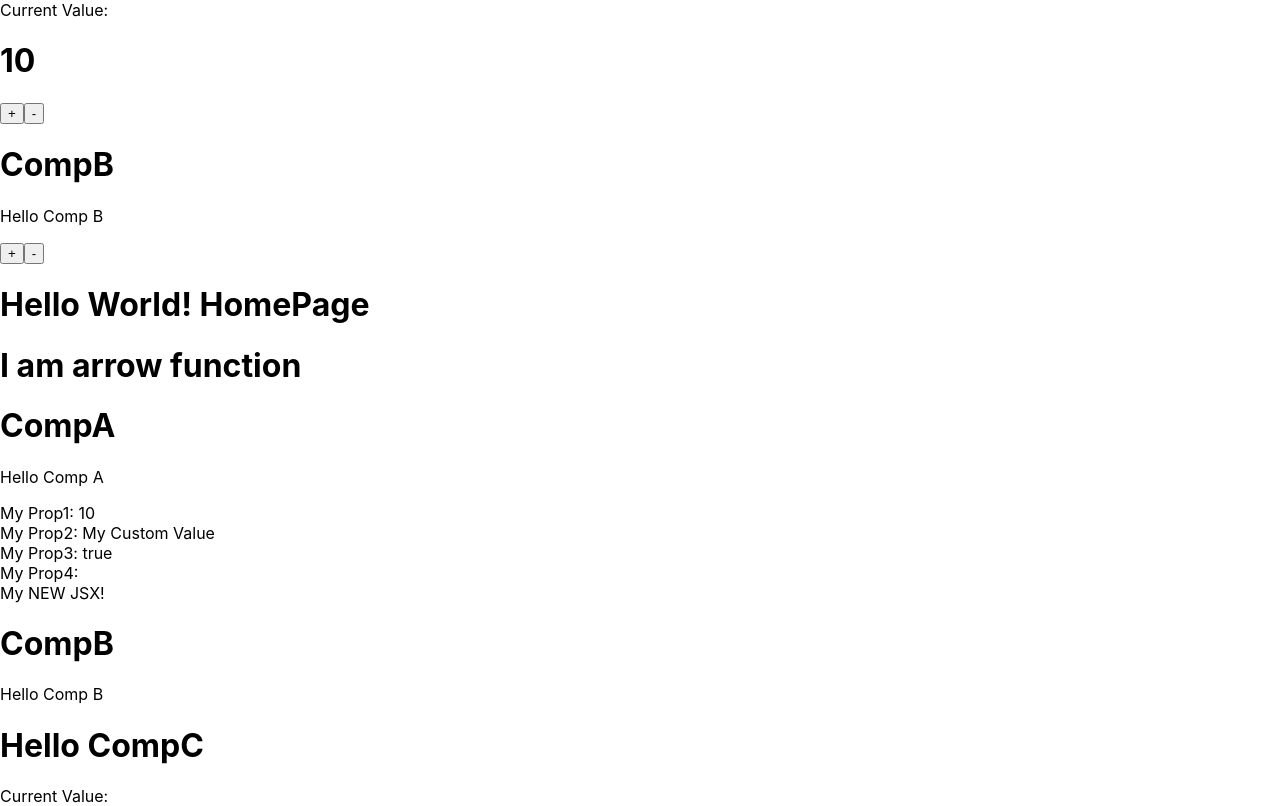
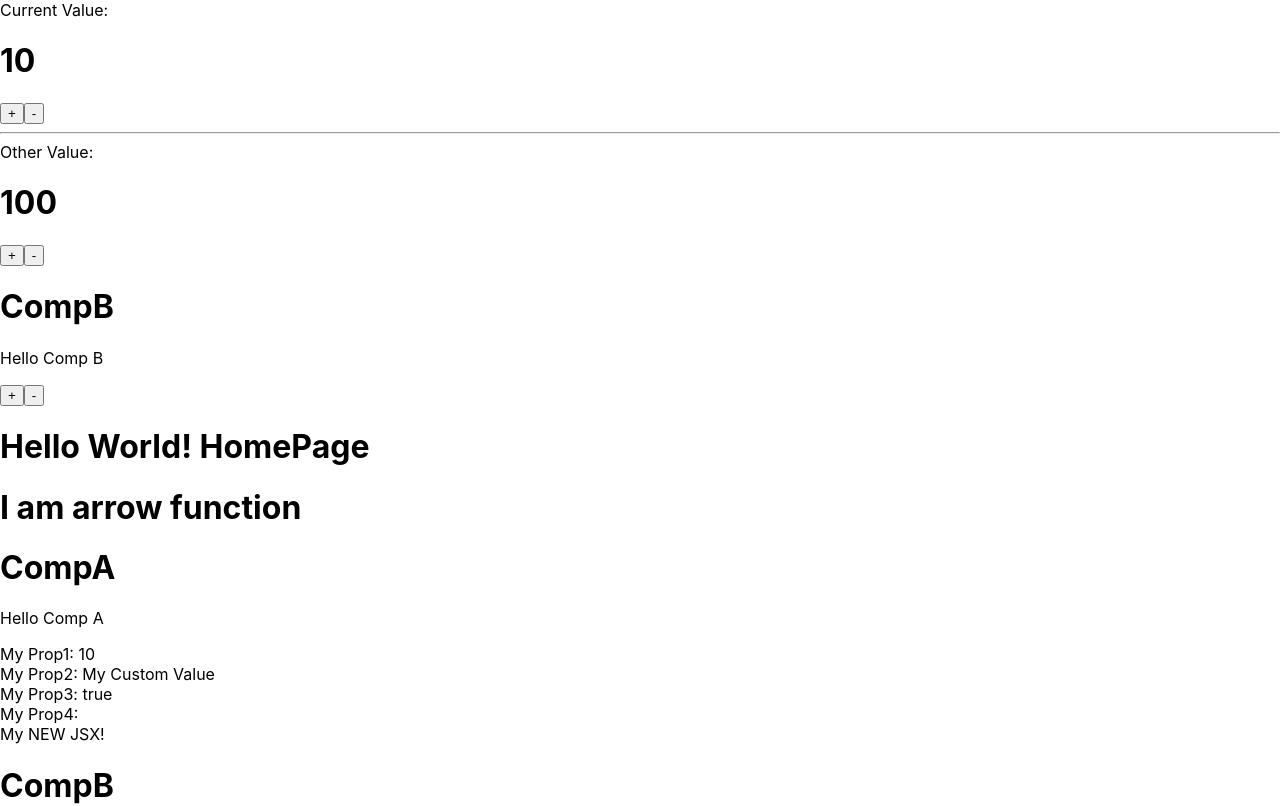
Before and after one commit to lrangelc/nextjs-content-manager-app, a Next.js app: page / in a window 1280 px wide. Shown: the top 806 px of the page. Built offline with nearby package versions, Linux system fonts and the light colour scheme.

Commit message:
Use Effect

```diff
--- a/pages/index.tsx
+++ b/pages/index.tsx
@@ -1,7 +1,7 @@
 // import Head from 'next/head'
 // import Image from 'next/image'
 // import styles from '../styles/Home.module.css'
-import React, { useState } from 'react';
+import React, { useState, useEffect } from 'react';
 
 const ArrowFunction = () => {
   console.log('logging from arrow function');
@@ -13,6 +13,10 @@ const ArrowFunction = () => {
 };
 
 function CompA(props) {
+  useEffect(() => {
+    console.log('CompoA useEffect props.myProp1');
+  }, [props.myProp1]);
+
   return (
     <>
       <ArrowFunction />
@@ -105,6 +109,7 @@ function Home() {
   // console.log(valueState[0]);
 
   const [myValue, setValue] = useState(10);
+  const [myOtherValue, setOtherValue] = useState(100);
 
   const incrementValue = () => {
     console.log(`myValue: ${myValue}`);
@@ -126,11 +131,23 @@ function Home() {
     setValue(myValue + incrementor);
   };
 
+  useEffect(() => {
+    console.log('Use Effect called! myOtherValue');
+  }, [myOtherValue]);
+
+  useEffect(() => {
+    console.log('Use Effect called! myValue');
+  }, [myValue]);
+
   return (
     <>
       Current Value: <h1>{myValue}</h1>
       <button onClick={incrementValue}>+</button>
       <button onClick={decrementValue}>-</button>
+      <hr />
+      Other Value: <h1>{myOtherValue}</h1>
+      <button onClick={() => setOtherValue(myOtherValue + 1)}>+</button>
+      <button onClick={() => setOtherValue(myOtherValue - 1)}>-</button>
       <CompB />
       <button onClick={() => changeValue(+1)}>+</button>
       <button onClick={() => changeValue(-1)}>-</button>
```
